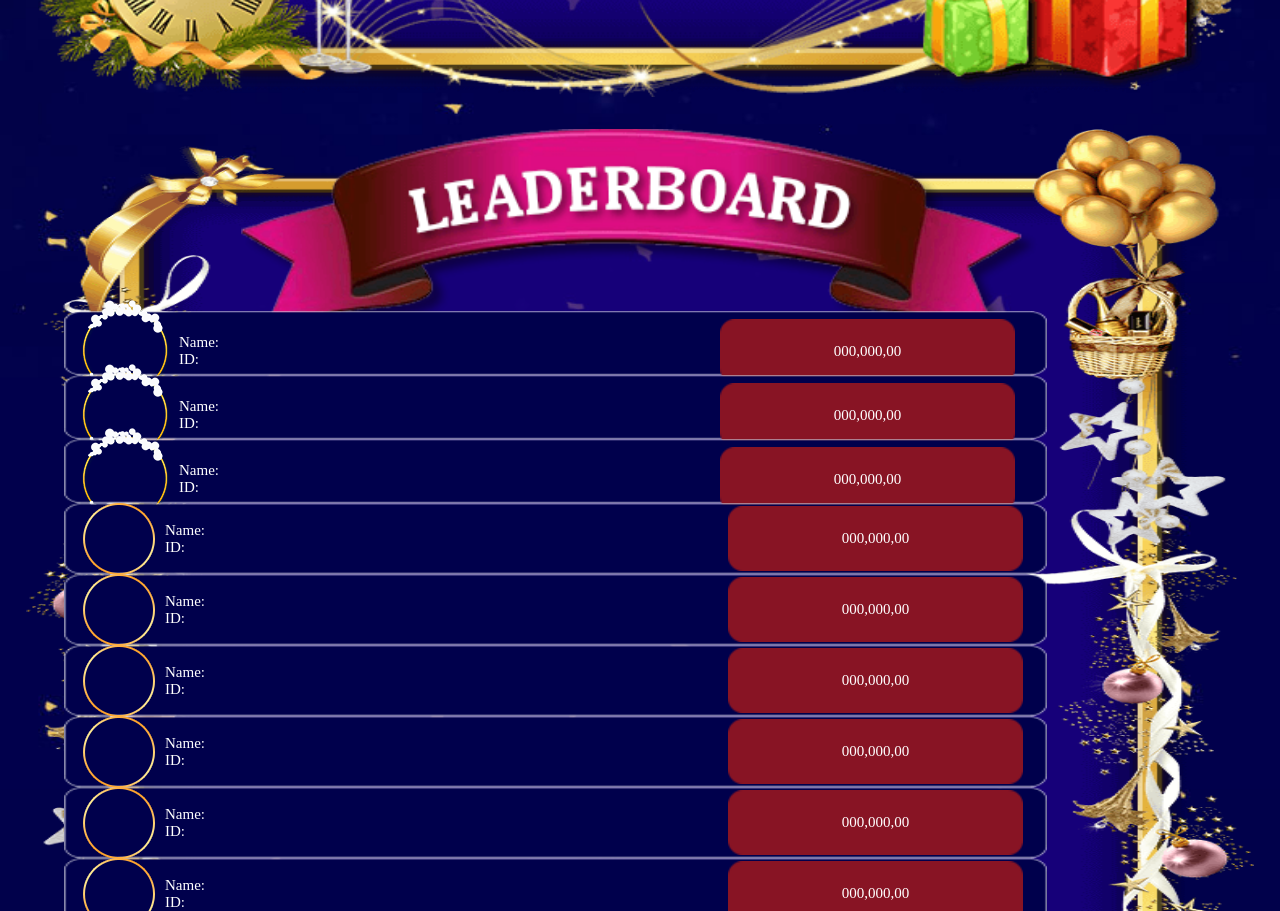
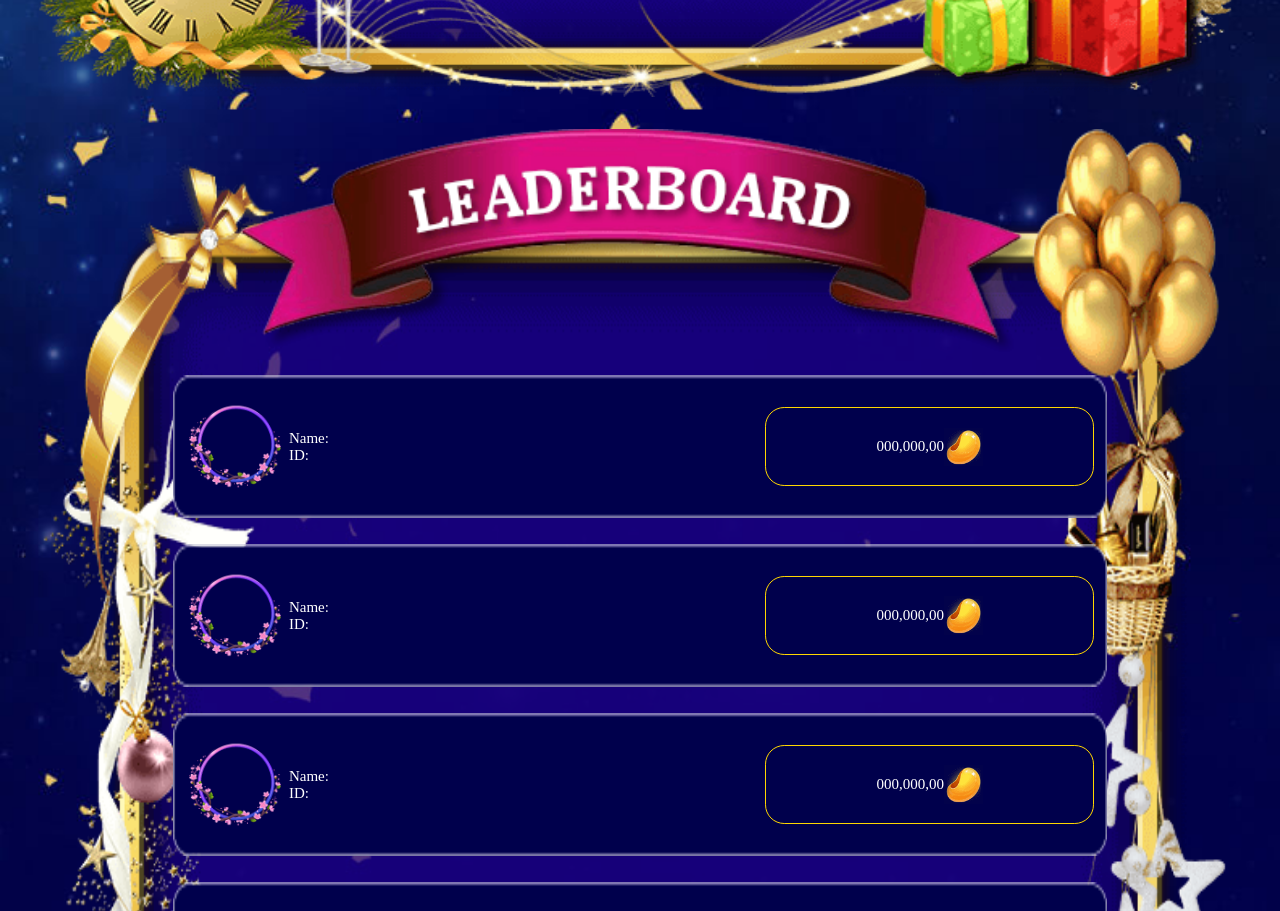
Before and after one commit to khankadir193/new-year-events, a plain HTML site: page index.html in a window 1280 px wide. Shown: the part 3160-4071 px from the top of the page. Drawn offline with Linux system fonts and the light colour scheme.

Commit message:
baldev backchod

```diff
--- a/index.html
+++ b/index.html
@@ -1,11 +1,13 @@
 <!DOCTYPE html>
 <html lang="en">
+
 <head>
   <meta charset="UTF-8" />
   <meta name="viewport" content="width=device-width, initial-scale=1.0" />
   <title>Christmas Winner Page</title>
   <link rel="stylesheet" href="./style.css" />
 </head>
+
 <body>
   <div class="header">
     <img src="./image/header.png" alt="" width="100%" />
@@ -20,7 +22,8 @@
           <div style="margin-top: 4rem;">
             <ul style="display: flex; flex-wrap: wrap; justify-content: flex-start;margin: 0 auto; width: 77%;">
               <li class="text">
-                  8 Top Talents will perform in this new year celebration event, which will be named as "New Year Bash 2023"
+                8 Top Talents will perform in this new year celebration event, which will be named as "New Year Bash
+                2023"
               </li>
               <li class="text1">
                 StreamKar officials will monitor and choose one ultimate winner from 8 Talents.
@@ -46,6 +49,10 @@
   <div class="rewards">
     <div class="titleImg">
       <img src="./image/rewards.png" alt="" />
+    </div>
+    <div class="reward-top">
+      <span>TOP 1</span>
+      <img src="./image/rank.png" alt="rankdisplay" />
     </div>
     <div class="rewards-card">
       <img src="./image/Amazon card.png" alt="" />
@@ -174,139 +181,152 @@
     </div>
 
     <!-- leaderboard  start -->
+    <div class="wrapper-leaderboard">
+      <!-- first row -->
       <div class="leaderBoard-item">
         <div class="top-frame">
-          <img src="./image/top 1 frame.png" alt="" />
+          <img src="./image/frame.png" alt="" />
           <div class="nameId">
             <span>Name:</span>
             <span>ID:</span>
           </div>
         </div>
         <div class="leader-beans">
-          <img src="./image/beans amount bt.png" alt="" ><span class="beanImgs">000,000,00</span></img>
+          <span class="beanImgs">000,000,00</span>
+          <img src="./image/Bean.png" alt=""  style="width: 3vw; height: 3;"/>
         </div>
       </div>
 
+
       <div class="leaderBoard-item">
         <div class="top-frame">
-          <img src="./image/top 1 frame.png" alt="" />
+          <img src="./image/frame.png" alt="" />
           <div class="nameId">
             <span>Name:</span>
             <span>ID:</span>
           </div>
         </div>
         <div class="leader-beans">
-          <img src="./image/beans amount bt.png" alt="" > <span class="beanImgs">000,000,00</span></img>
+          <span class="beanImgs">000,000,00</span>
+          <img src="./image/Bean.png" alt=""  style="width: 3vw; height: 3;"/>
         </div>
       </div>
 
       <div class="leaderBoard-item">
         <div class="top-frame">
-          <img src="./image/top 1 frame.png" alt="" />
+          <img src="./image/frame.png" alt="" />
           <div class="nameId">
             <span>Name:</span>
             <span>ID:</span>
           </div>
         </div>
         <div class="leader-beans">
-          <img src="./image/beans amount bt.png" alt="" > <span class="beanImgs">000,000,00</span></img>
+          <span class="beanImgs">000,000,00</span>
+          <img src="./image/Bean.png" alt=""  style="width: 3vw; height: 3;"/>
         </div>
       </div>
 
       <!-- circle icon -->
-      <div class="leaderBoard-item1">
+      <div class="leaderBoard-item">
         <div class="top-frame1">
-          <img src="./image/4th onwards frame.png" alt="" />
+          <img src="./image/frame.png" alt="" />
           <div class="nameId">
             <span>Name:</span>
             <span>ID:</span>
           </div>
         </div>
-        <div class="leader-beans1">
-          <img src="./image/beans amount bt.png" alt="" > <span class="beanImgs">000,000,00</span></img>
+        <div class="leader-beans">
+          <span class="beanImgs">000,000,00</span>
+          <img src="./image/Bean.png" alt=""  style="width: 3vw; height: 3;"/>
         </div>
       </div>
 
 
-      <div class="leaderBoard-item1">
+      <div class="leaderBoard-item">
         <div class="top-frame1">
-          <img src="./image/4th onwards frame.png" alt="" />
+          <img src="./image/frame.png" alt="" />
           <div class="nameId">
             <span>Name:</span>
             <span>ID:</span>
           </div>
         </div>
-        <div class="leader-beans1">
-          <img src="./image/beans amount bt.png" alt="" > <span class="beanImgs">000,000,00</span></img>
+        <div class="leader-beans">
+          <span class="beanImgs">000,000,00</span>
+          <img src="./image/Bean.png" alt=""  style="width: 3vw; height: 3;"/>
         </div>
       </div>
 
-
-      <div class="leaderBoard-item1">
+      <div class="leaderBoard-item">
         <div class="top-frame1">
-          <img src="./image/4th onwards frame.png" alt="" />
+          <img src="./image/frame.png" alt="" />
           <div class="nameId">
             <span>Name:</span>
             <span>ID:</span>
           </div>
         </div>
-        <div class="leader-beans1">
-          <img src="./image/beans amount bt.png" alt="" > <span class="beanImgs">000,000,00</span></img>
+        <div class="leader-beans">
+          <span class="beanImgs">000,000,00</span>
+          <img src="./image/Bean.png" alt=""  style="width: 3vw; height: 3;"/>
         </div>
       </div>
 
-
-      <div class="leaderBoard-item1">
+      <div class="leaderBoard-item">
         <div class="top-frame1">
-          <img src="./image/4th onwards frame.png" alt="" />
+          <img src="./image/frame.png" alt="" />
           <div class="nameId">
             <span>Name:</span>
             <span>ID:</span>
           </div>
         </div>
-        <div class="leader-beans1">
-          <img src="./image/beans amount bt.png" alt="" > <span class="beanImgs">000,000,00</span></img>
+        <div class="leader-beans">
+          <span class="beanImgs">000,000,00</span>
+          <img src="./image/Bean.png" alt=""  style="width: 3vw; height: 3;"/>
         </div>
       </div>
 
-
-      <div class="leaderBoard-item1">
+      <div class="leaderBoard-item">
         <div class="top-frame1">
-          <img src="./image/4th onwards frame.png" alt="" />
+          <img src="./image/frame.png" alt="" />
           <div class="nameId">
             <span>Name:</span>
             <span>ID:</span>
           </div>
         </div>
-        <div class="leader-beans1">
-          <img src="./image/beans amount bt.png" alt="" > <span class="beanImgs">000,000,00</span></img>
+        <div class="leader-beans">
+          <span class="beanImgs">000,000,00</span>
+          <img src="./image/Bean.png" alt=""  style="width: 3vw; height: 3;"/>
         </div>
       </div>
 
-      <div class="leaderBoard-item1">
+      <div class="leaderBoard-item">
         <div class="top-frame1">
-          <img src="./image/4th onwards frame.png" alt="" />
+          <img src="./image/frame.png" alt="" />
           <div class="nameId">
             <span>Name:</span>
             <span>ID:</span>
           </div>
         </div>
-        <div class="leader-beans1">
-          <img src="./image/beans amount bt.png" alt="" > <span class="beanImgs">000,000,00</span></img>
+        <div class="leader-beans">
+          <span class="beanImgs">000,000,00</span>
+          <img src="./image/Bean.png" alt=""  style="width: 3vw; height: 3;"/>
         </div>
       </div>
 
-      <div class="leaderBoard-item1">
+      <div class="leaderBoard-item">
         <div class="top-frame1">
-          <img src="./image/4th onwards frame.png" alt="" />
+          <img src="./image/frame.png" alt="" />
           <div class="nameId">
             <span>Name:</span>
             <span>ID:</span>
           </div>
         </div>
-        <div class="leader-beans1">
-          <img src="./image/beans amount bt.png" alt="" > <span class="beanImgs">000,000,00</span></img>
+        <div class="leader-beans">
+          <span class="beanImgs">000,000,00</span>
+          <img src="./image/Bean.png" alt=""  style="width: 3vw; height: 3;"/>
         </div>
+      </div>
+
+
     </div>
   </div>
 
@@ -316,4 +336,5 @@
 
   <script src="./script.js"></script>
 </body>
+
 </html>
--- a/style.css
+++ b/style.css
@@ -6,10 +6,12 @@ body {
   background-repeat: no-repeat;
   min-height: 100vh;
 }
+
 .header {
   margin: 0vw auto;
   width: 100%;
 }
+
 .rewards {
   margin: 0vw auto;
   width: 96%;
@@ -17,13 +19,16 @@ body {
   background-size: 100% 100%;
   height: 72vw;
 }
+
 .titleImg {
   margin: 0vw auto;
   width: 50%;
 }
+
 .titleImg img {
   width: 100%;
 }
+
 .rulesBtn {
   position: absolute;
   z-index: 1000;
@@ -36,13 +41,18 @@ body {
   width: 20%;
   height: 7%;
 }
+
 .rewards-card {
-  width: 20%; /* Adjust width as needed */
+  width: 20%;
+  /* Adjust width as needed */
   display: flex;
-  margin: 1vw auto; /* Adjust margin as needed */
-  justify-content: center; /* Center items */
+  margin: 1vw auto;
+  /* Adjust margin as needed */
+  justify-content: center;
+  /* Center items */
   gap: 2rem;
 }
+
 .rewards-card img {
   width: 100%;
 }
@@ -78,6 +88,7 @@ span {
   /* padding-right: 1rem; */
   /* padding-bottom: 2rem; */
 }
+
 .schedulImg img {
   width: 100%;
 }
@@ -86,8 +97,10 @@ span {
   filter: brightness(0.8);
   width: 85%;
   display: grid;
-  grid-template-columns: repeat(3, 1fr); /* Three columns */
-  grid-gap: 3px; /* Adjust the gap between images as needed */
+  grid-template-columns: repeat(3, 1fr);
+  /* Three columns */
+  grid-gap: 3px;
+  /* Adjust the gap between images as needed */
   margin: 0 auto;
   padding-top: -3rem;
 }
@@ -115,7 +128,6 @@ span {
 .leaderBoard {
   margin: 0vw auto;
   width: 96%;
-  height: 111vh;
   background-image: url(./image/Leaderboard-bg.png);
   background-size: 100% 100%;
   background-repeat: no-repeat;
@@ -127,26 +139,16 @@ span {
   background-image: url(./image/leaderboard-strip.png);
   background-size: 100% 100%;
   background-repeat: no-repeat;
-  width: 80%;
-  height: 8vh;
+  width: 75%;
   margin: 0vw auto 0 3vw;
   position: relative;
   bottom: 3rem;
   display: flex;
   justify-content: space-between;
-}
-
-.leaderBoard-item2 {
-  background-image: url(./image/leaderboard-strip.png);
-  background-size: 100% 100%;
-  background-repeat: no-repeat;
-  width: 96%;
-  height: 12vh;
-  margin: 0vw auto 0 3vw;
-  position: relative;
-  bottom: 3.5rem;
-  display: flex;
-  justify-content: space-between;
+  margin-inline: auto;
+  padding-block: 2vw;
+  align-items: center;
+  padding-right: 1vw;
 }
 
 .top-frame {
@@ -156,7 +158,6 @@ span {
   align-items: center;
   position: relative;
   left: 1rem;
-  top: 0.5rem;
 }
 
 .top-frame img {
@@ -166,14 +167,12 @@ span {
 .leader-beans {
   width: 30%;
   display: flex;
-  /* position: absolute;
-  right: 7vw;
-  bottom: 4vw; */
   justify-content: center;
   align-items: center;
-  position: relative;
-  left: -2rem;
-  top: 0.5rem;
+  border: 1px solid gold;
+    padding: 0.5vw 2vw;
+    border-radius: 1.5vw;
+    height: 5vw;
 }
 
 .leader-beans img {
@@ -181,20 +180,7 @@ span {
 }
 
 .beanImgs {
-  position: absolute;
-}
 
-.leaderBoard-item1 {
-  background-image: url(./image/leaderboard-strip.png);
-  background-size: 100% 100%;
-  background-repeat: no-repeat;
-  width: 80%;
-  height: 8%;
-  margin: 0vw auto 0 3vw;
-  position: relative;
-  bottom: 3rem;
-  display: flex;
-  justify-content: space-between;
 }
 
 .top-frame1 {
@@ -339,6 +325,7 @@ span {
   left: 50%;
   transform: translate(-50%, -50%);
 }
+
 .reward-beans-target {
   background-color: transparent;
   width: 40%;
@@ -350,7 +337,36 @@ span {
   border: 1px solid white;
   border-radius: 2vw;
 }
+
 .reward-beans-target span {
   color: white;
   font-size: 3vw;
 }
+
+.reward-top {
+  position: absolute;
+  /* top: 18vw;
+  width: 28vw;
+  right: 36%; */
+  display: flex;
+  align-items: center;
+  justify-content: center;
+  margin-top: 7vw;
+}
+
+/* .reward-top sapn {
+  z-index: 1;
+  font-size: 4vw;
+  color: #fff;
+  text-wrap: nowrap;
+  font-weight: 600;
+} */
+
+
+.wrapper-leaderboard{
+  display: flex;
+  flex-direction: column;
+  justify-content: center;
+  gap: 2vw;
+  margin-top: 4rem;
+}
```
Also changed, not shown: image/Bean.png (added), image/frame.png (added), image/rank.png (added). Lines whose indentation alone changed are shown as unchanged.
